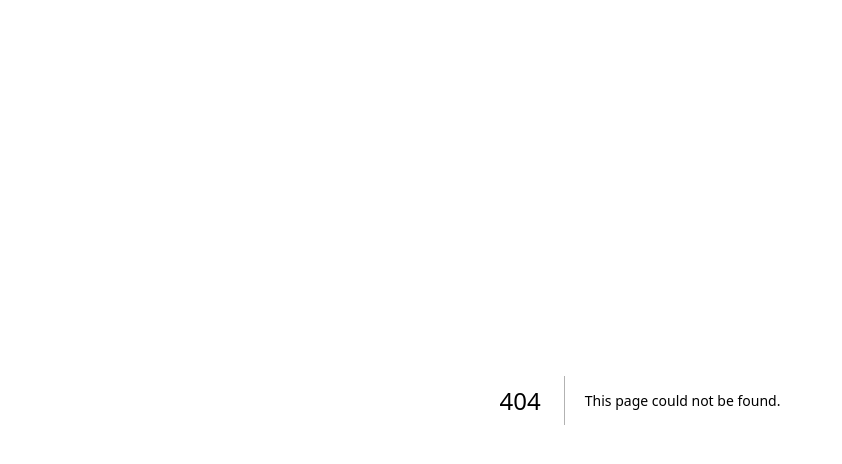
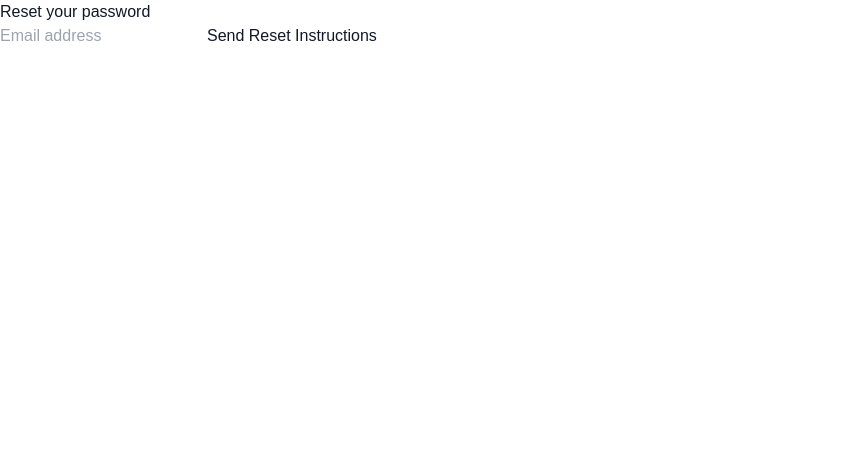
Before and after one commit to pra-y104/promvanta, a Next.js app: page /forgot-password in a window 1280 px wide. Before the commit this address had no page. Shown: the top 464 px of the page, without its empty margins (0-842 px from the left). Built offline with nearby package versions, Linux system fonts and the light colour scheme.

Commit message:
Add Forgot Password page component

```diff
--- /dev/null
+++ b/app/forgot-password/page.tsx
@@ -0,0 +1,11 @@
+export default function ForgotPasswordPage() {
+  return (
+    <main>
+      <h1>Reset your password</h1>
+      <form>
+        <input type="email" placeholder="Email address" required />
+        <button type="submit">Send Reset Instructions</button>
+      </form>
+    </main>
+  );
+}
```
